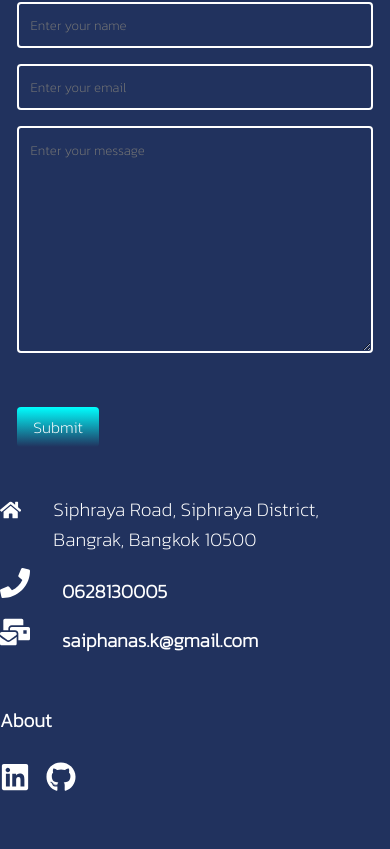
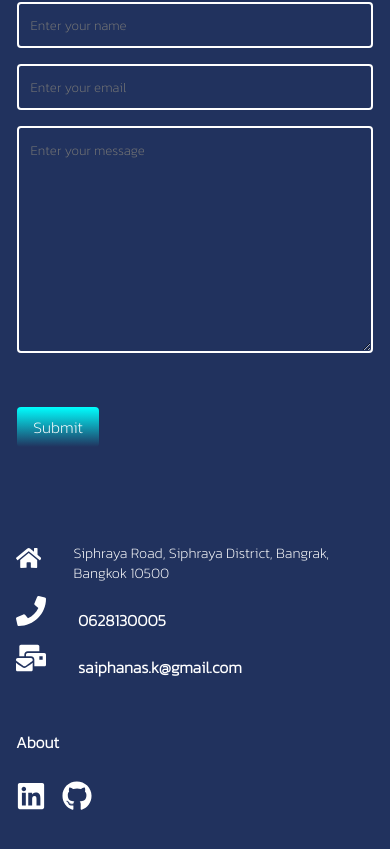
Before and after one commit to gxysai/MyWebResume, a React (Create React App) app: page /contact in a window 390 px wide. Shown: the part 443-1292 px from the top of the page. Before the commit the page ends 1241 px from the top, so only its background shows below. Built offline with nearby package versions, Linux system fonts and the light colour scheme.

Commit message:
fix: add more projects

```diff
--- a/src/components/FooterStyles.css
+++ b/src/components/FooterStyles.css
@@ -12,9 +12,9 @@
   grid-gap: 40px;
 }
 
-.left {
+.left,
+.right {
   height: 100%;
-  max-width: 100%;
   display: flex;
   flex-direction: column;
   padding: 0.5rem;
@@ -33,37 +33,49 @@
   line-height: 10px;
 }
 
-.right {
-  height: 100%;
-  max-width: 100%;
-  display: flex;
-  flex-direction: column;
-  /* padding: 1rem; */
-}
-
 .social {
   margin-top: 1rem;
 }
-
-/* .social a {
-  margin-right: 1rem;
-} */
 
 h4 {
   font-size: 1.2rem;
   padding-bottom: 0.7rem;
 }
+
 p {
   font-size: 1.2rem;
 }
 
-@media screen and (max-width: 640px) {
+/* Responsive adjustments */
+@media screen and (max-width: 768px) {
   .footer-container {
-    grid-template-columns: 1fr;
+    grid-template-columns: 1fr; /* Stack elements on smaller screens */
   }
   .footer {
-    /* width: 100; */
-    height: 10%;
-    padding: 0rem 0rem;
+    padding: 3rem 0; /* Reduce padding for compact view */
   }
 }
+
+@media screen and (max-width: 480px) {
+  /* Adjust for mobile phones */
+  .footer-container {
+    padding: 1rem; /* Add some padding for better spacing */
+  }
+  .social a {
+    margin-bottom: 1rem; /* Space out social icons for easier tapping */
+  }
+  /* Additional adjustments for 375px screens */
+  .footer {
+    padding: 2rem 0; /* Further reduce padding for extra compactness */
+  }
+  h4 {
+    font-size: 1rem; /* Reduce heading size for better readability */
+  }
+  p {
+    font-size: 0.9rem; /* Reduce paragraph size for improved layout */
+  }
+  .location p,
+  .email p {
+    line-height: 20px; /* Adjust line height for smaller text */
+  }
+}
--- a/src/components/HeroImg.js
+++ b/src/components/HeroImg.js
@@ -1,15 +1,15 @@
-import "./HeroImgStyles.css";
-import React from "react";
-import IntroImg from "../assets/introbg.jpg";
-import { Link } from "react-router-dom";
-import { FaHtml5, FaNode } from "react-icons/fa";
-import { TbBrandJavascript, TbBrandReactNative } from "react-icons/tb";
-import { SiMongodb } from "react-icons/si";
-import { BiLogoPostgresql } from "react-icons/bi";
-import { BiGitBranch } from "react-icons/bi";
-import { TbBrandSupabase } from "react-icons/tb";
-import { SiPostman } from "react-icons/si";
-import { SiJsonwebtokens } from "react-icons/si";
+import './HeroImgStyles.css';
+import React from 'react';
+import IntroImg from '../assets/introbg.jpg';
+import { Link } from 'react-router-dom';
+import { FaHtml5, FaNode } from 'react-icons/fa';
+import { TbBrandJavascript, TbBrandReactNative } from 'react-icons/tb';
+import { SiMongodb } from 'react-icons/si';
+import { BiLogoPostgresql } from 'react-icons/bi';
+import { BiGitBranch } from 'react-icons/bi';
+import { TbBrandSupabase } from 'react-icons/tb';
+import { SiPostman } from 'react-icons/si';
+import { SiJsonwebtokens } from 'react-icons/si';
 
 function HeroImg() {
   return (
@@ -25,39 +25,39 @@ function HeroImg() {
         </p>
         <div className="tech">
           <h3>
-            <FaHtml5 size={50} style={{ color: "#fff", marginRight: "1rem" }} />
+            <FaHtml5 size={50} style={{ color: '#fff', marginRight: '1rem' }} />
             <TbBrandJavascript
               size={50}
-              style={{ color: "#fff", marginRight: "1rem" }}
+              style={{ color: '#fff', marginRight: '1rem' }}
             />
             <TbBrandReactNative
               size={50}
-              style={{ color: "#fff", marginRight: "1rem" }}
+              style={{ color: '#fff', marginRight: '1rem' }}
             />
-            <FaNode size={50} style={{ color: "#fff", marginRight: "1rem" }} />
+            <FaNode size={50} style={{ color: '#fff', marginRight: '1rem' }} />
             <SiMongodb
               size={50}
-              style={{ color: "#fff", marginRight: "1rem" }}
+              style={{ color: '#fff', marginRight: '1rem' }}
             />
             <BiLogoPostgresql
               size={50}
-              style={{ color: "#fff", marginRight: "1rem" }}
+              style={{ color: '#fff', marginRight: '1rem' }}
             />
             <TbBrandSupabase
               size={50}
-              style={{ color: "#fff", marginRight: "1rem" }}
+              style={{ color: '#fff', marginRight: '1rem' }}
             />
             <BiGitBranch
               size={45}
-              style={{ color: "#fff", marginRight: "1rem" }}
+              style={{ color: '#fff', marginRight: '1rem' }}
             />
             <SiPostman
               size={40}
-              style={{ color: "#fff", marginRight: "1rem" }}
+              style={{ color: '#fff', marginRight: '1rem' }}
             />
             <SiJsonwebtokens
               size={40}
-              style={{ color: "#fff", marginRight: "1rem" }}
+              style={{ color: '#fff', marginRight: '1rem' }}
             />
           </h3>
         </div>
@@ -65,16 +65,19 @@ function HeroImg() {
           <Link to="/project" className="btn">
             PROJECTS
           </Link>
-          {/* <Link to="/contact" className="btn-light">
-            DOWNLOAD Resume
-          </Link> */}
-          <a
+          <Link
+            to="https://docs.google.com/document/d/1GxKBEgJEpk7-CRu-KSE7DAFjvrm3SnX8qaKTaQBYuT4/edit?usp=sharing"
+            className="btn-light"
+          >
+            Resume
+          </Link>
+          {/* <a
             href="https://docs.google.com/document/d/1GxKBEgJEpk7-CRu-KSE7DAFjvrm3SnX8qaKTaQBYuT4/edit?usp=sharing"
             download
             className="btn-light"
           >
             RESUME
-          </a>
+          </a> */}
         </div>
       </div>
     </div>
--- a/src/components/WorkCardData.js
+++ b/src/components/WorkCardData.js
@@ -1,21 +1,28 @@
-import pro1 from "../assets/project1.png";
-import pro2 from "../assets/project2.png";
-// import pro3 from "../assets/project3.png";
+import pro1 from '../assets/project1.png';
+import pro2 from '../assets/project2.png';
+import pro3 from '../assets/project3.png';
 
 const ProjectCardData = [
   {
     imgsrc: pro1,
-    title: "CourseFlow ",
-    text: "An Online Classroom Management System. A platform for teachers to create courses and students to enroll in them.",
-    view: "https://demo-course-flow.vercel.app/",
-    github: "https://github.com/weerayuth9516/course-flow",
+    title: 'CourseFlow ',
+    text: 'An Online Classroom Management System. A platform for teachers to create courses and students to enroll in them.',
+    view: 'https://demo-course-flow.vercel.app/',
+    github: 'https://github.com/weerayuth9516/course-flow',
   },
   {
     imgsrc: pro2,
-    title: "Product Cart",
-    text: "A basic shopping experience, allowing users to select products, adjust quantities, and see the total cost of their selected items.",
-    view: "https://productscart.netlify.app/",
-    github: "https://github.com/gxysai/productcart",
+    title: 'Product Cart',
+    text: 'A basic shopping experience, allowing users to select products, adjust quantities, and see the total cost of their selected items.',
+    view: 'https://productscart.netlify.app/',
+    github: 'https://github.com/gxysai/productcart',
+  },
+  {
+    imgsrc: pro3,
+    title: 'To-do app with NextJS',
+    text: 'This project is a Next.js application that provides CRUD functionality for todo items.',
+    view: 'https://youtu.be/jCRJLZJRYQU',
+    github: 'https://github.com/gxysai/todo-app-nextjs',
   },
 ];
 
```
Also changed, not shown: src/assets/project3.png (added).
